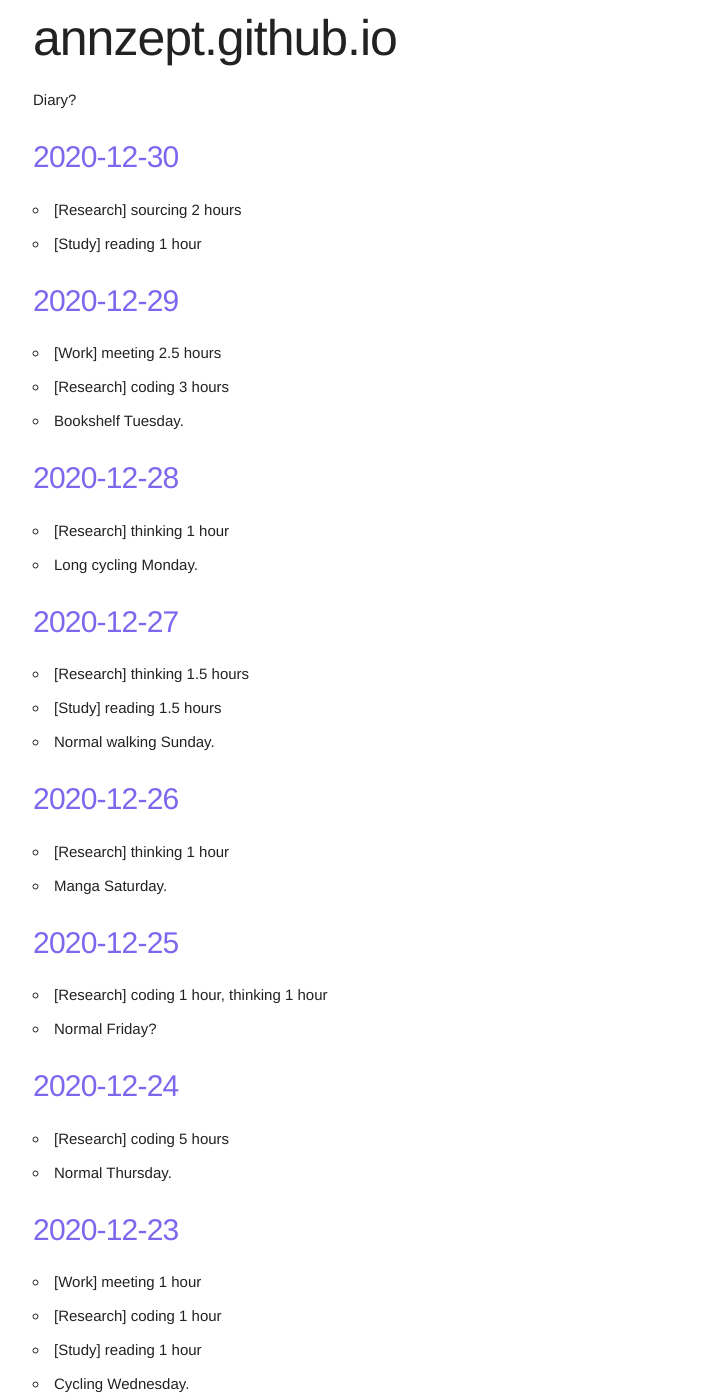
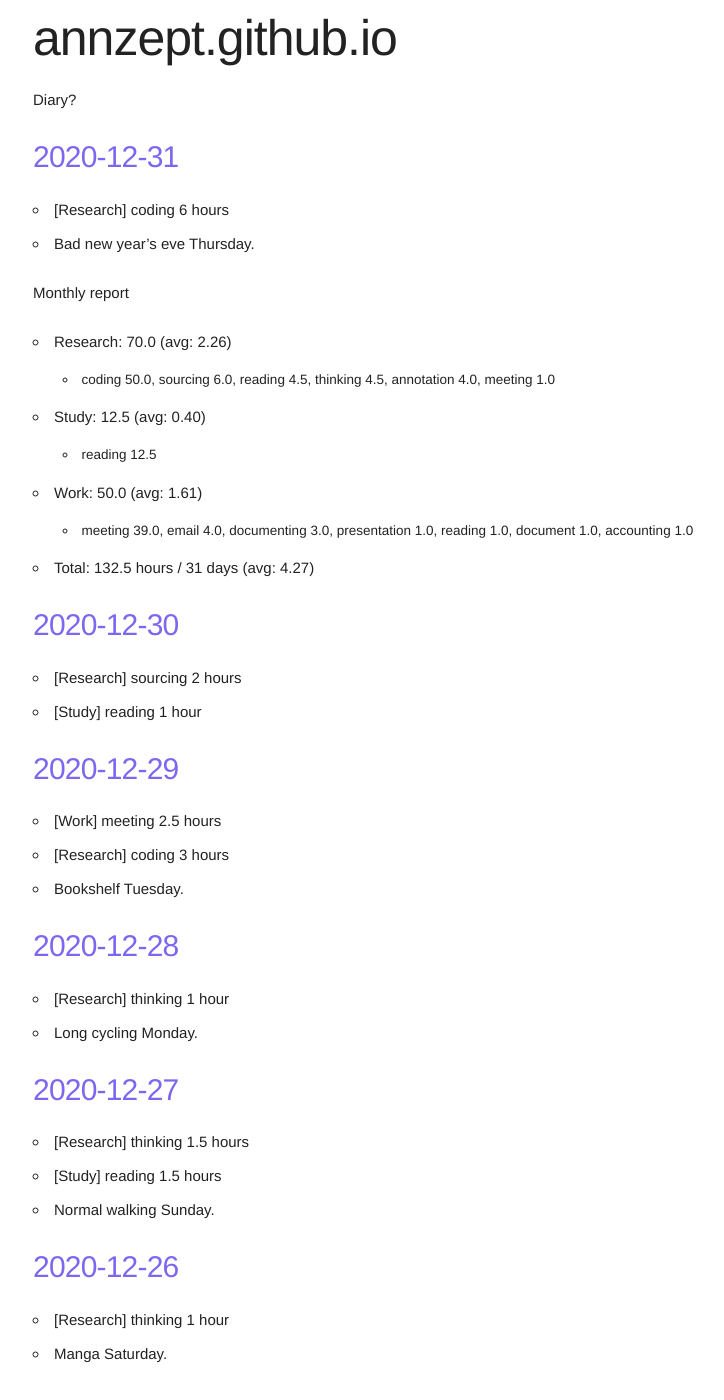
Before and after one commit to annzept/annzept.github.io, a Jekyll site: the page built from index.markdown, in a window 1280 px wide and 1400 px high. Shown: the whole window, without its empty margins (127-851 px from the left). Built offline with Jekyll 4.4.1, drawn with Linux system fonts in a browser that asks for light colours; some of the changed text lies outside the part shown.

Commit message:
Fri Jan  1 02:03:51 JST 2021

```diff
--- a/_posts/2020-12-22-diary.md
+++ b/_posts/2020-12-22-diary.md
@@ -5,6 +5,6 @@ date:   2020-12-22 23:59:59 +0900
 categories: diary
 ---
 
-- [Working] meeting 4 hours
+- [Work] meeting 4 hours
 - [Research] reading 1 hour
 - Normal Tuesday.
--- /dev/null
+++ b/_posts/2020-12-31-diary.md
@@ -0,0 +1,18 @@
+---
+layout: post
+title:  2020-12-31
+date:   2020-12-31 23:59:59 +0900
+categories: diary
+---
+
+- [Research] coding 6 hours
+- Bad new year's eve Thursday.
+
+Monthly report
+- Research: 70.0 (avg: 2.26)
+  + coding 50.0, sourcing 6.0, reading 4.5, thinking 4.5, annotation 4.0, meeting 1.0
+- Study: 12.5 (avg: 0.40)
+  + reading 12.5
+- Work: 50.0 (avg: 1.61)
+  + meeting 39.0, email 4.0, documenting 3.0, presentation 1.0, reading 1.0, document 1.0, accounting 1.0
+- Total: 132.5 hours / 31 days (avg: 4.27)
```
